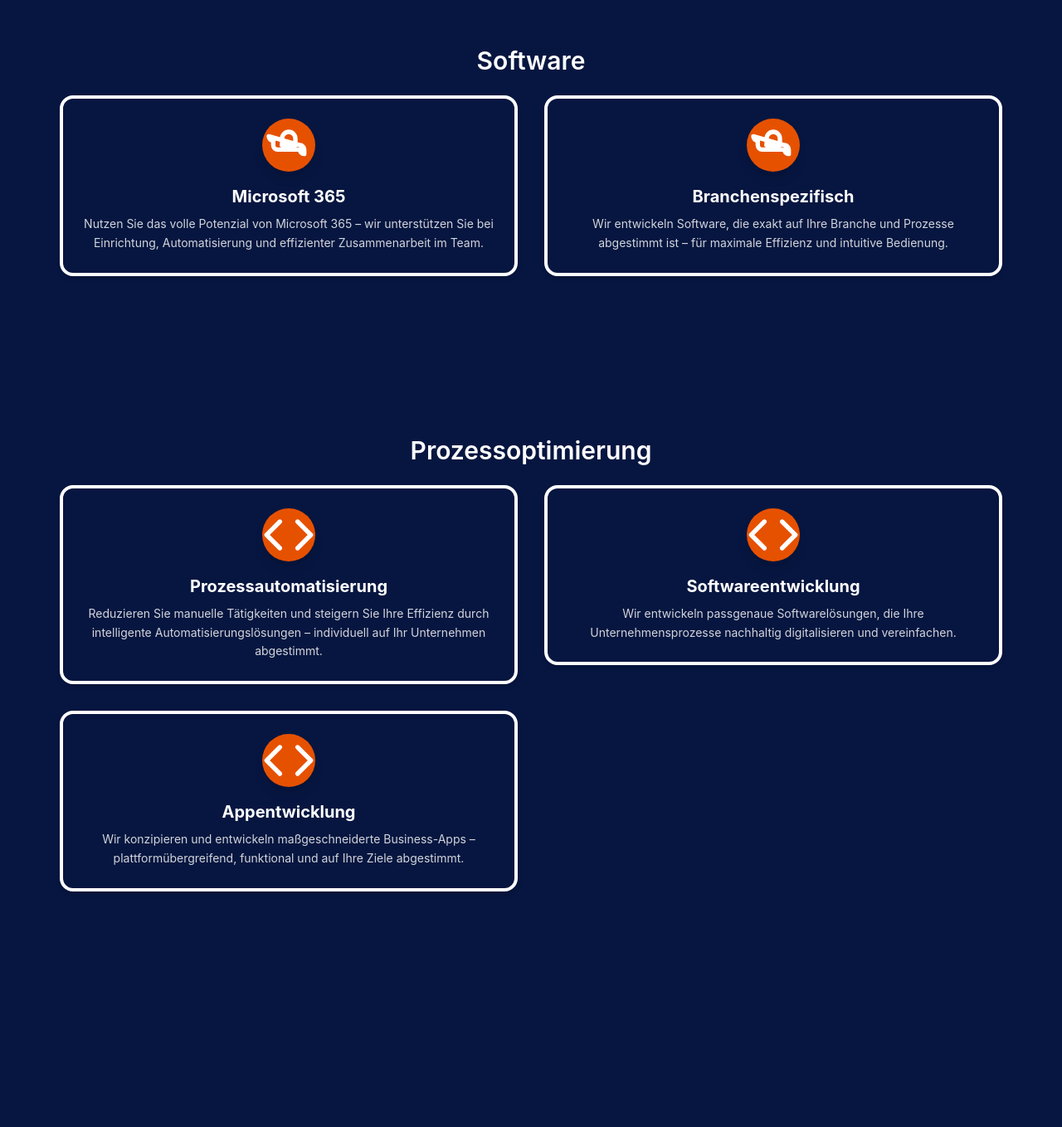
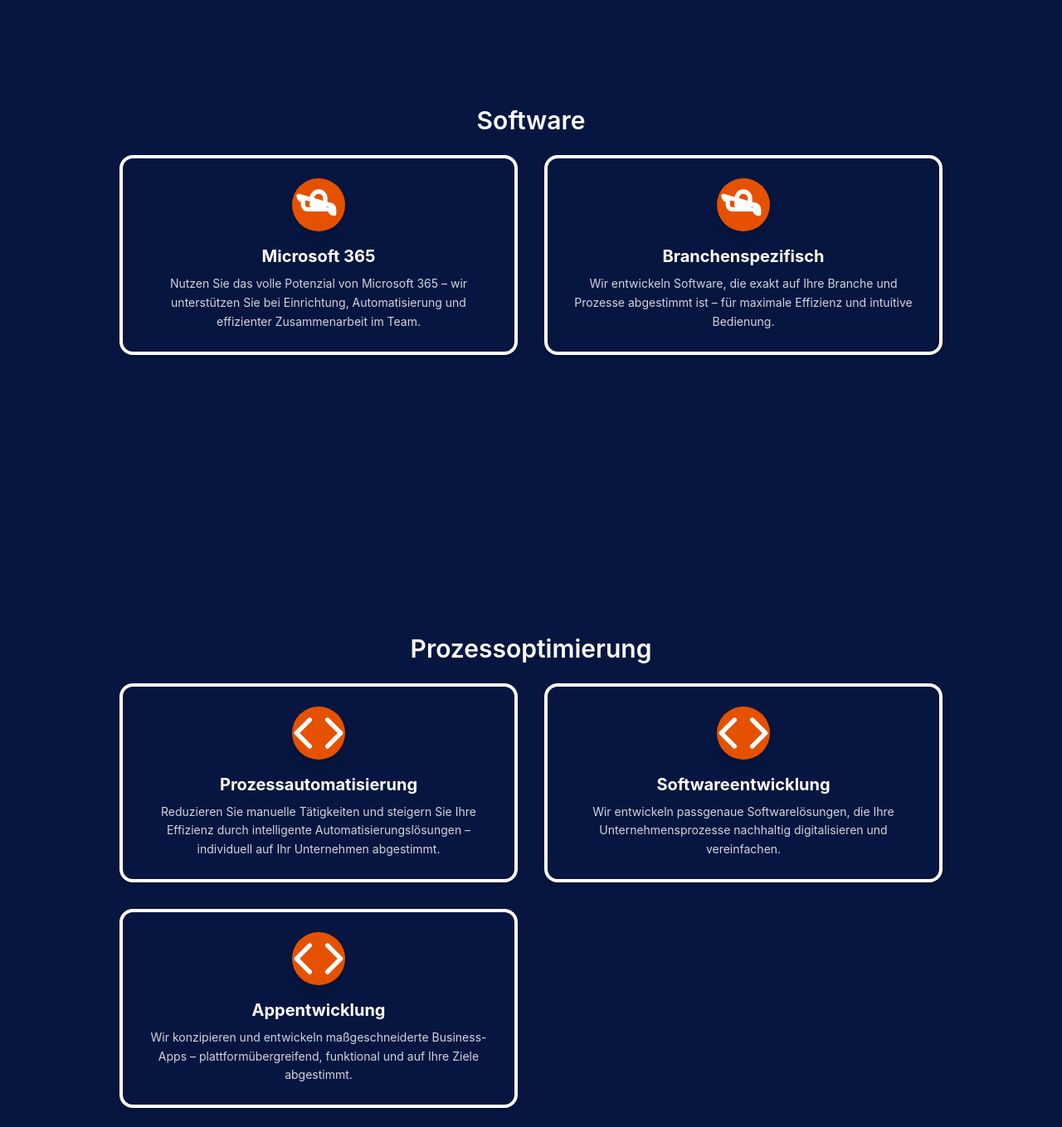
Before and after one commit to MeisnerMax/NexGen, a Next.js app: page / in a window 1280 px wide. Shown: the part 3931-5290 px from the top of the page at 83% size. Built offline with nearby package versions, Linux system fonts and the light colour scheme.

Commit message:
Kleiner Fix

```diff
--- a/pages/index.js
+++ b/pages/index.js
@@ -366,7 +366,7 @@ export default function Home() {
       </div>
 
       {/* Software */}
-      <div className="mb-12 p-6 bg-blue rounded-lg  ">
+      <div className="mb-12 p-24 bg-blue rounded-lg  ">
           <ServiceCategory title="Software" direction="left">
             {softwareServices.map((service, index) => (
               <ServiceCard
@@ -381,7 +381,7 @@ export default function Home() {
         </div>
 
       {/* Porzessoptimierung */}
-      <div className="mb-12 p-6 bg-blue rounded-lg  ">
+      <div className="mb-12 p-24 bg-blue rounded-lg  ">
 
           <ServiceCategory title="Prozessoptimierung"  direction="right">
             {automationServices.map((service, index) => (
```
